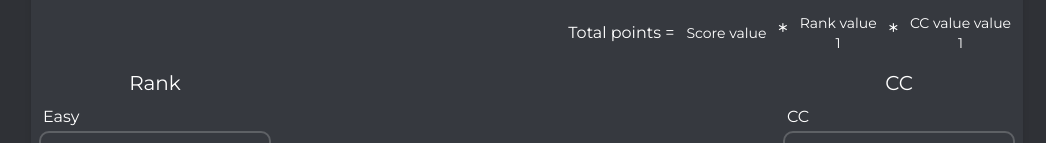
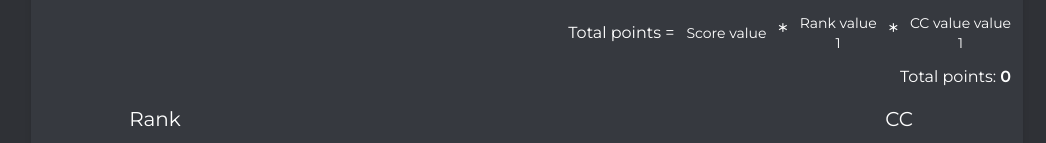
Before and after one commit to Horikaze/danmaku, a Next.js app: page /testing in a window 1280 px wide. Shown: the part 209-352 px from the top of the page, without its empty margins (113-1159 px from the left). Built offline with nearby package versions, Linux system fonts and the light colour scheme; no server answers.

Commit message:
updated /testing

```diff
--- a/app/testing/page.tsx
+++ b/app/testing/page.tsx
@@ -35,10 +35,10 @@ export default function Search() {
       //@ts-ignore
       const rankValue = rankValueRecord[selectedRank];
       const scoreValue = (
-        (Number(selectedScore) / scoreWR[selectedGame][selectedRank]) *
+        (Number(selectedScore.replace(/\s/g, "")) /
+          scoreWR[selectedGame][selectedRank]) *
         100
       ).toFixed(2);
-      console.log(Number(selectedScore));
       const totalScore =
         //@ts-ignore
         Number(scoreValue) * rankValue * CCValueRecord[selectedAchiv];
@@ -75,10 +75,10 @@ export default function Search() {
           <InputText
             value={selectedScore}
             onChange={(e) => {
-              if (isNaN(Number(e.target.value.trim()))) {
+              if (isNaN(Number(e.target.value.replace(/\s/g, "")))) {
                 return;
               }
-              setSelectedScore(e.target.value.trim());
+              setSelectedScore(e.target.value);
             }}
             type="text"
             placeholder="Score"
@@ -125,7 +125,7 @@ export default function Search() {
           </div>
           <div className="flex flex-col items-center">
             <p>Score</p>
-            <p>{Number(selectedScore).toLocaleString()}</p>
+            <p>{Number(selectedScore.replace(/\s/g, "")).toLocaleString()}</p>
           </div>
           <div className="flex flex-col justify-center items-center">
             <p className="text-2xl">/</p>
@@ -164,6 +164,9 @@ export default function Search() {
             <p>{CCValueRecord[selectedAchiv]}</p>
           </div>
         </div>
+        <div className="w-[500px] flex gap-x-1 justify-end">
+          Total points: <span className="font-semibold">{points}</span>
+        </div>
       </div>
       <div className="flex flex-row gap-x-4 justify-between">
         <div className="flex flex-col gap-y-2">
@@ -175,12 +178,12 @@ export default function Search() {
                 //@ts-ignore
                 value={rankValueRecord[r]}
                 onChange={(e) => {
-                  if (isNaN(Number(e.target.value.trim()))) {
+                  if (isNaN(Number(e.target.value.replace(/\s/g, "")))) {
                     return;
                   }
                   setRankValueRecord((prevState) => ({
                     ...prevState,
-                    [r]: e.target.value.trim(),
+                    [r]: e.target.value.replace(/\s/g, ""),
                   }));
                 }}
                 type="text"
@@ -198,12 +201,12 @@ export default function Search() {
                 //@ts-ignore
                 value={CCValueRecord[r]}
                 onChange={(e) => {
-                  if (isNaN(Number(e.target.value.trim()))) {
+                  if (isNaN(Number(e.target.value.replace(/\s/g, "")))) {
                     return;
                   }
                   setCCValueRecord((prevState) => ({
                     ...prevState,
-                    [r]: e.target.value.trim(),
+                    [r]: e.target.value.replace(/\s/g, ""),
                   }));
                 }}
                 type="text"
```
